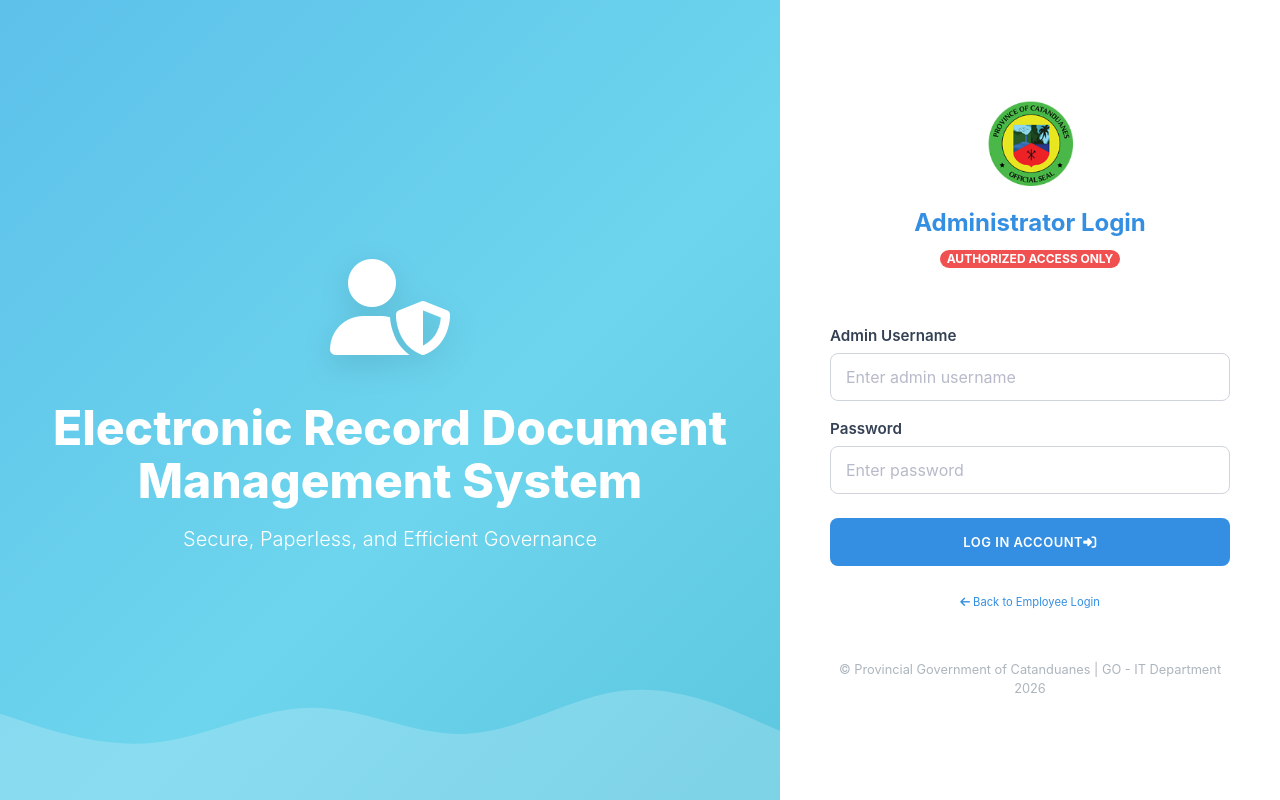
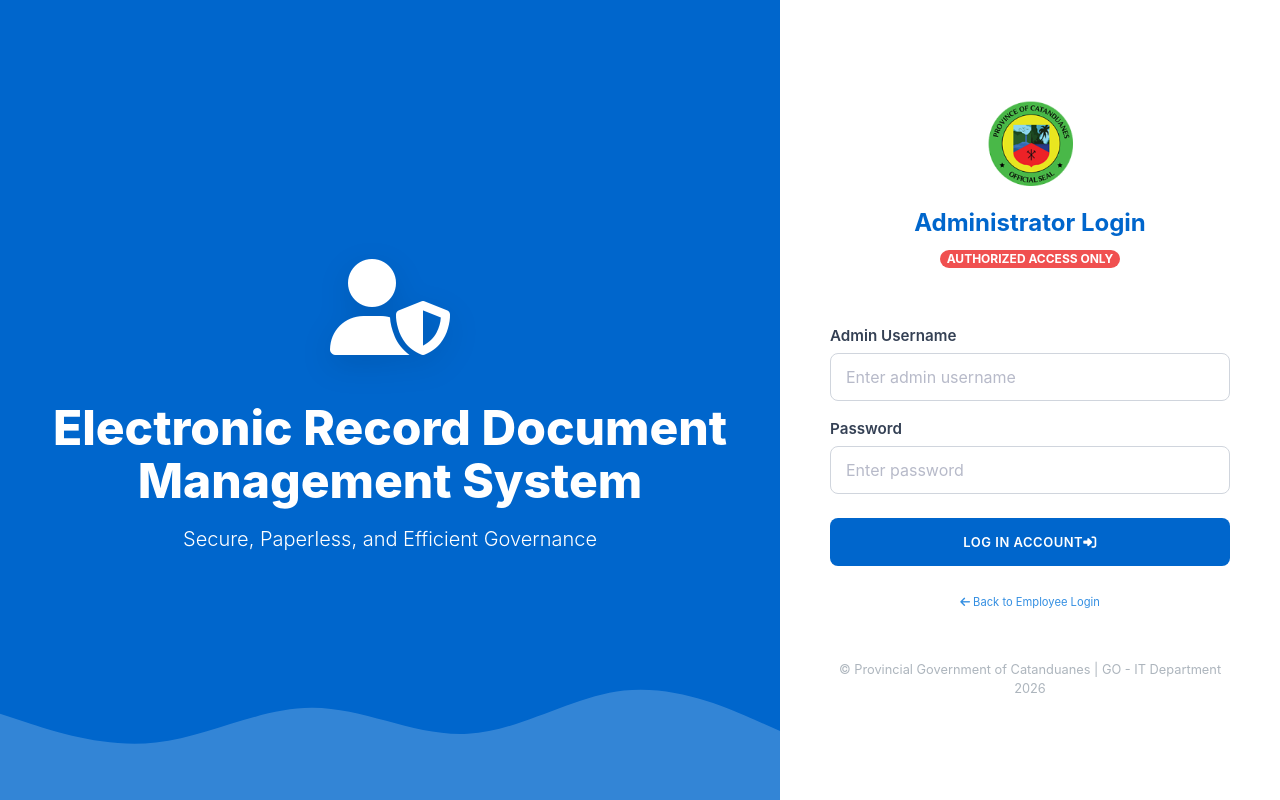
Before and after one commit to Marvin-MD14/paperless-system, a Django app: page /adminlogin/ in a window 1280 px wide. Run offline with Django 5.2, Linux system fonts and the light colour scheme; some libraries are stand-ins or nearby versions.

Commit message:
color theme 0066cc

```diff
--- a/static/assets/css/themes/theme-a.css
+++ b/static/assets/css/themes/theme-a.css
@@ -43,7 +43,7 @@ body, .wrapper .section-container {
 .sidebar-nav > li > a, .sidebar-nav > li > .nav-item {
   color: #515253; }
   .sidebar-nav > li > a:focus, .sidebar-nav > li > a:hover, .sidebar-nav > li > .nav-item:focus, .sidebar-nav > li > .nav-item:hover {
-    color: #23b7e5; }
+    color: #0066cc; }
   .sidebar-nav > li > a > em, .sidebar-nav > li > .nav-item > em {
     color: inherits; }
 
--- a/templates/admin_login.html
+++ b/templates/admin_login.html
@@ -31,7 +31,7 @@
         align-items: center;
         justify-content: center;
         padding: 40px;
-        background: linear-gradient(-45deg, #2193b0, #6dd5ed, #348fe2);
+        background: #0066cc;
         background-size: 400% 400%;
         animation: gradientBG 10s ease infinite;
         position: relative;
@@ -101,7 +101,7 @@
     }
 
     .btn-signin {
-        background: var(--primary-blue);
+        background: #0066cc;
         border: none;
         height: 48px;
         font-weight: 600;
@@ -153,7 +153,7 @@
         <div class="login-box">
             <div class="text-center mb-5">
                 <img src="{% static 'assets/image/capitol.png' %}" alt="Logo" style="width: 85px;">
-                <h3 class="fw-bold mt-4" style="color: var(--primary-blue);">Administrator Login</h3>
+                <h3 class="fw-bold mt-4" style="color: #0066cc;">Administrator Login</h3>
                 <span class="badge bg-danger mb-2">AUTHORIZED ACCESS ONLY</span>
             </div>
 
--- a/templates/login.html
+++ b/templates/login.html
@@ -35,7 +35,7 @@
         align-items: center;
         justify-content: center;
         padding: 40px;
-        background: linear-gradient(-45deg, #2193b0, #6dd5ed, #348fe2);
+        background: #0066cc;
         background-size: 400% 400%;
         animation: gradientBG 10s ease infinite;
         position: relative;
@@ -143,7 +143,7 @@
     }
 
     .btn-signin {
-        background: var(--primary-blue);
+        background: #0066cc;
         border: none;
         height: 48px;
         font-weight: 600;
--- a/templates/register.html
+++ b/templates/register.html
@@ -35,7 +35,7 @@
         align-items: center;
         justify-content: center;
         padding: 40px;
-        background: linear-gradient(-45deg, #2193b0, #6dd5ed, #348fe2);
+        background: #0066cc;
         background-size: 400% 400%;
         animation: gradientBG 10s ease infinite;
         position: relative;
@@ -147,7 +147,7 @@
     }
 
     .btn-signin {
-        background: var(--primary-blue);
+        background: #0066cc;
         border: none;
         height: 48px;
         font-weight: 600;
```
